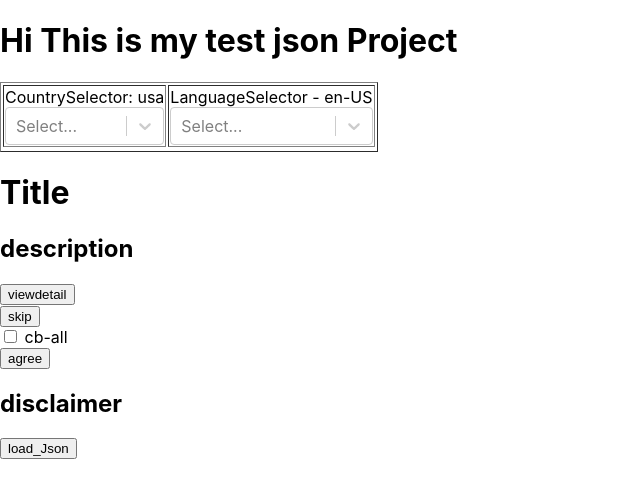
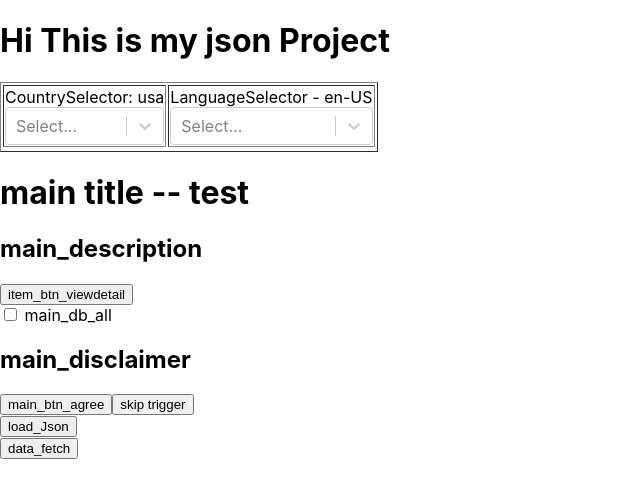
Before and after one commit to depari/react-poc-project, a React (Vite) app in the folder json-viewer-react/: page / in a window 1280 px wide. Shown: the top 498 px of the page, without its empty margins (0-640 px from the left). Built offline with nearby package versions, Linux system fonts and the light colour scheme.

Commit message:
update for json item display

```diff
--- a/json-viewer-react/package.json
+++ b/json-viewer-react/package.json
@@ -11,6 +11,7 @@
     "react": "^18.0.0",
     "react-dom": "^18.0.0",
     "react-select": "5.3.0",
+    "reactjs-popup": "^2.0.5",
     "zustand": "4.0.0-rc.0"
   },
   "devDependencies": {
--- a/json-viewer-react/src/App.tsx
+++ b/json-viewer-react/src/App.tsx
@@ -3,41 +3,26 @@ import logo from './logo.svg'
 // import './App.css'
 import JsonHeaderLayout from './Component/Layout/JsonHeaderLayout';
 import JsonBodyLayout from './Component/Layout/JsonBodyLayout';
-
+import ControlButtonsLayout from './Component/Layout/ControlButtonsLayout';
 import JsonStore from './JsonStore';
 
 
-// const jsonStore = create((set) =>({
-//   language_code:'default',
-//   setLanguageCode(input_lang:string){
-//     set((state) => ({language_code : input_lang}))
-//   }
-// }));
+
+
 function App() {
-  // const [country_code ,setCountryCode] = useState<string>('us');
-  // const [language_code,setLanguageCode] = useState<string>('en');
-  //loadJson
+
   const {setCurCountryCode, setCurLanguageCode, loadJsonFile}  = JsonStore();
-  // loadJsonFile("testpath");
-  //setCountryCode('ko');
 
-  const initJsonFile = (path:string) => {
-    loadJsonFile(path);
-    //setCurCountryCode('ko');
-    //setCurLanguageCode('kr');
-  }
 
 
   return (
     <>
       <h1>
-        Hi This is my test json Project
+        Hi This is my json Project
       </h1>
       <JsonHeaderLayout/>
       <JsonBodyLayout/>
-
-      <button onClick={() => initJsonFile("input.json")}>load_Json</button>
-
+      <ControlButtonsLayout/>
     </>
   );
 }
--- /dev/null
+++ b/json-viewer-react/src/Component/Item/MainViewItem.tsx
@@ -0,0 +1,46 @@
+import React from "react";
+import Popup from "reactjs-popup";
+import JsonStore from '../../JsonStore';
+function MainViewItem() {
+
+    const {main_title, main_description, main_disclaimer, main_cb_all, main_btn_agree, item_btn_viewdetail, skip_title, skip_description, skip_btn_ok, skip_btn_cancel}  = JsonStore();
+
+
+
+    return  (
+      <>
+        <h1>{main_title}</h1>
+        <h2>{main_description}</h2>
+        <div>
+          <button>{item_btn_viewdetail}</button>
+        </div>
+        <div>
+        <input type={'checkbox'} name={main_cb_all} /> {main_cb_all}
+
+        </div>
+
+
+        <h2>{main_disclaimer}</h2>
+
+        <button>{main_btn_agree}</button>
+
+
+
+        <Popup trigger={<button>skip trigger</button>} position="right center"
+         {...{closeOnDocumentClick : true , contentStyle: { background: '#fff' }, overlayStyle : { background: 'rgba(0,0,0,0.5)' } }}
+         >
+          <div>
+            <h1>{skip_title}</h1>
+            <h2>{skip_description}</h2>
+            <button>{skip_btn_ok}</button>
+            <button>{skip_btn_cancel}</button>
+          </div>
+        </Popup>
+
+
+      </>
+    );
+
+};
+
+export default MainViewItem;
--- /dev/null
+++ b/json-viewer-react/src/Component/Layout/ControlButtonsLayout.tsx
@@ -0,0 +1,27 @@
+import React from 'react'
+import JsonStore from '../../JsonStore';
+
+
+function ControlButtonsLayout() {
+
+    const {loadJsonFile, updateMeta}  = JsonStore();
+    const initJsonFile = (path:string) => {
+        loadJsonFile(path);
+    }
+
+    const dataUpdate = () => {
+        updateMeta();
+    }
+    return (
+        <>
+            <div>
+                <button onClick={() => initJsonFile("input.json")}>load_Json</button>
+            </div>
+            <div>
+                <button onClick={() => dataUpdate()}>data_fetch</button>
+            </div>
+        </>
+    );
+};
+
+export default ControlButtonsLayout;
--- a/json-viewer-react/src/Component/Layout/JsonBodyLayout.tsx
+++ b/json-viewer-react/src/Component/Layout/JsonBodyLayout.tsx
@@ -1,26 +1,13 @@
 import React from 'react'
 import CountrySelector from '../Item/CountrySelector';
 import LanguageSelector from '../Item/LanguageSelector';
+import MainViewItem from '../Item/MainViewItem';
+
 
 function JsonBodyLayout() {
     return (
         <>
-            <h1>Title</h1>
-            <h2>description</h2>
-            <div>
-                <button>viewdetail</button>
-            </div>
-            <div>
-                <button>skip</button>
-            </div>
-            <div>
-                <input type={'checkbox'} name="ch_all" /> cb-all
-            </div>
-
-
-            <button>agree</button>
-            <h2>disclaimer</h2>
-
+                <MainViewItem />
 
         </>
       );
--- a/json-viewer-react/src/JsonStore.tsx
+++ b/json-viewer-react/src/JsonStore.tsx
@@ -3,7 +3,7 @@ import create from 'zustand'
 interface jsonData {
     json_path:string;
     json_data:string;
-    json_object : object;
+    json_object : any;
     country_list:Array<object>;
     language_list:Array<object>;
 
@@ -15,6 +15,7 @@ interface jsonData {
     main_disclaimer:string;
     item_btn_viewdetail:string;
     main_cb_all:string;
+    main_btn_agree:string;
     skip_title:string;
     skip_description:string;
     skip_btn_ok:string;
@@ -24,12 +25,25 @@ interface jsonData {
     loadJsonFile:(json_path:string) => void;
     setCurCountryCode:(cur_country_code:string) => void;
     setCurLanguageCode:(cur_language_code:string) => void;
+    updateMeta:() => void;
 
     // updateMeta(country_code:string, language_code:string):void;
 
 
 }
 
+
+function getJson(obj:any, key:string, default_value:string = "") : string {
+    if(obj.hasOwnProperty(key))
+    {
+        return obj[key];
+
+    }
+    else
+    {
+        return default_value;
+    }
+}
 
 
 const JsonStore = create<jsonData>((set, get) => ({
@@ -46,7 +60,7 @@ const JsonStore = create<jsonData>((set, get) => ({
             console.log(data);
             console.log(typeof(JSON.parse(data)));
 
-            const _jsonOject : object = JSON.parse(data);
+            const _jsonOject : any = JSON.parse(data);
             const _countryList : Array<object> = [];
             const _languageList : Array<object> = [];
             let _cur_country_code : string;
@@ -104,7 +118,7 @@ const JsonStore = create<jsonData>((set, get) => ({
         ;
         const _languageList : Array<object> = [];
         let _cur_language_code : string;
-        let _jsonObject:object = get().json_object;
+        let _jsonObject:any = get().json_object;
         for(var key_language in _jsonObject[_cur_country_code])
         {
             console.log("  " +key_language);
@@ -132,16 +146,46 @@ const JsonStore = create<jsonData>((set, get) => ({
         )
     }
     ,
-    updateAppMeta:() =>
+    updateMeta:() => {
+
+        let _country = get().cur_country_code;
+        let _lang = get().cur_language_code;
+        let _jsonObject:object = get().json_object[_country][_lang];
+
+        let _mainTitle = getJson(_jsonObject, "title");
+        let _mainDescription = getJson(_jsonObject, "description");
+        let _cb_all = getJson(_jsonObject, "cb-all");
+        let _mainDisclaimer = getJson(_jsonObject, "footer");
+        let _item_btn_viewdetail = getJson(_jsonObject, "btn-viewdetail");
+        let _bnt_agree = getJson(_jsonObject, "btn-agree");
+        let _skip_title = getJson(_jsonObject, "skip-title");
+        let _skip_description = getJson(_jsonObject, "skip-description");
+        let _skip_btn_ok = getJson(_jsonObject, "skip-btn-ok");
+        let _skip_btn_cancle = getJson(_jsonObject, "skip-btn-cancle");
+
+
+
         set((state) => ({
-            ...state,
-        })
-    ),
-    main_title:"main_title",
+                main_title : _mainTitle,
+                main_description : _mainDescription,
+                main_disclaimer : _mainDisclaimer,
+                main_cb_all : _cb_all,
+                item_btn_viewdetail : _item_btn_viewdetail,
+                main_btn_agree : _bnt_agree,
+                skip_title : _skip_title,
+                skip_description : _skip_description,
+                skip_btn_ok : _skip_btn_ok,
+                skip_btn_cancel : _skip_btn_cancle
+            })
+        )
+
+    },
+    main_title:"main title -- test",
     main_description:"main_description",
     main_disclaimer:"main_disclaimer",
     item_btn_viewdetail:"item_btn_viewdetail",
     main_cb_all:"main_db_all",
+    main_btn_agree:"main_btn_agree",
     skip_title:"skip_title",
     skip_description:"skip_description",
     skip_btn_ok:"skip_btn_ok",
```
Also changed, not shown: 2 other files (tests, documents, lock files or other folders).
